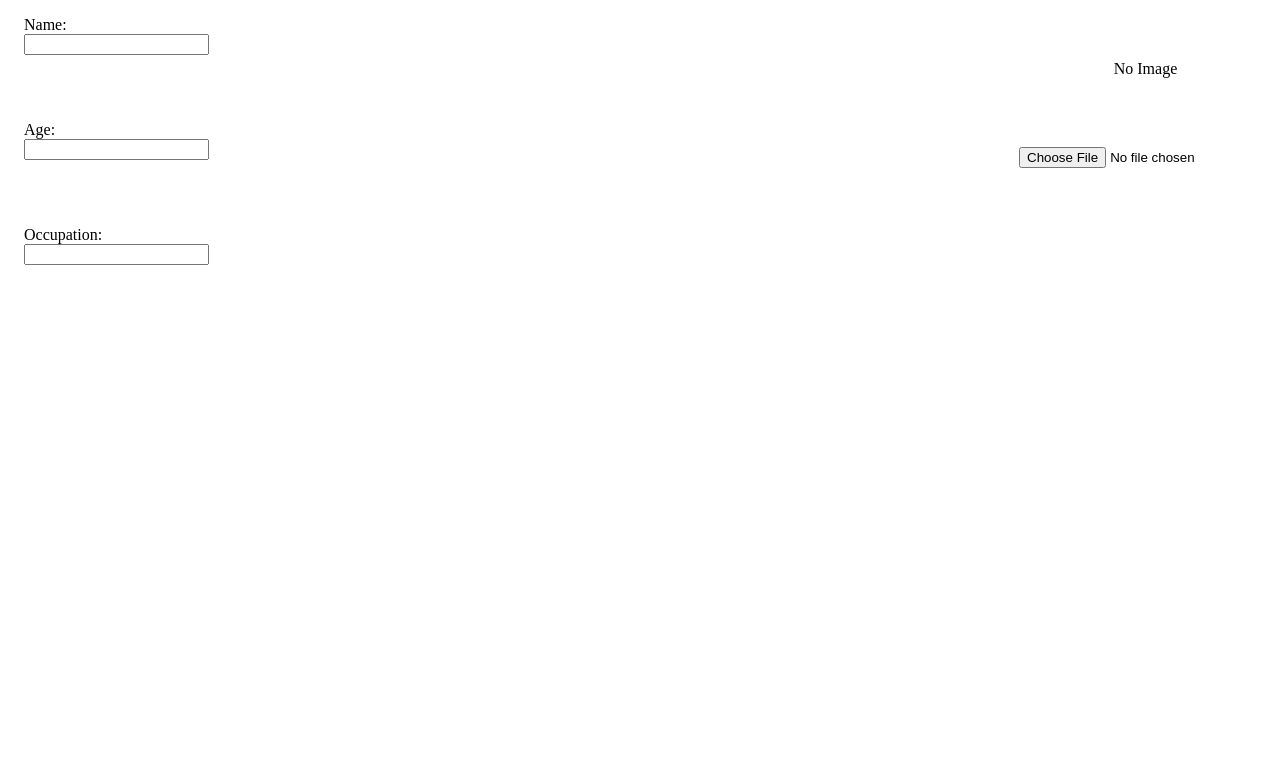
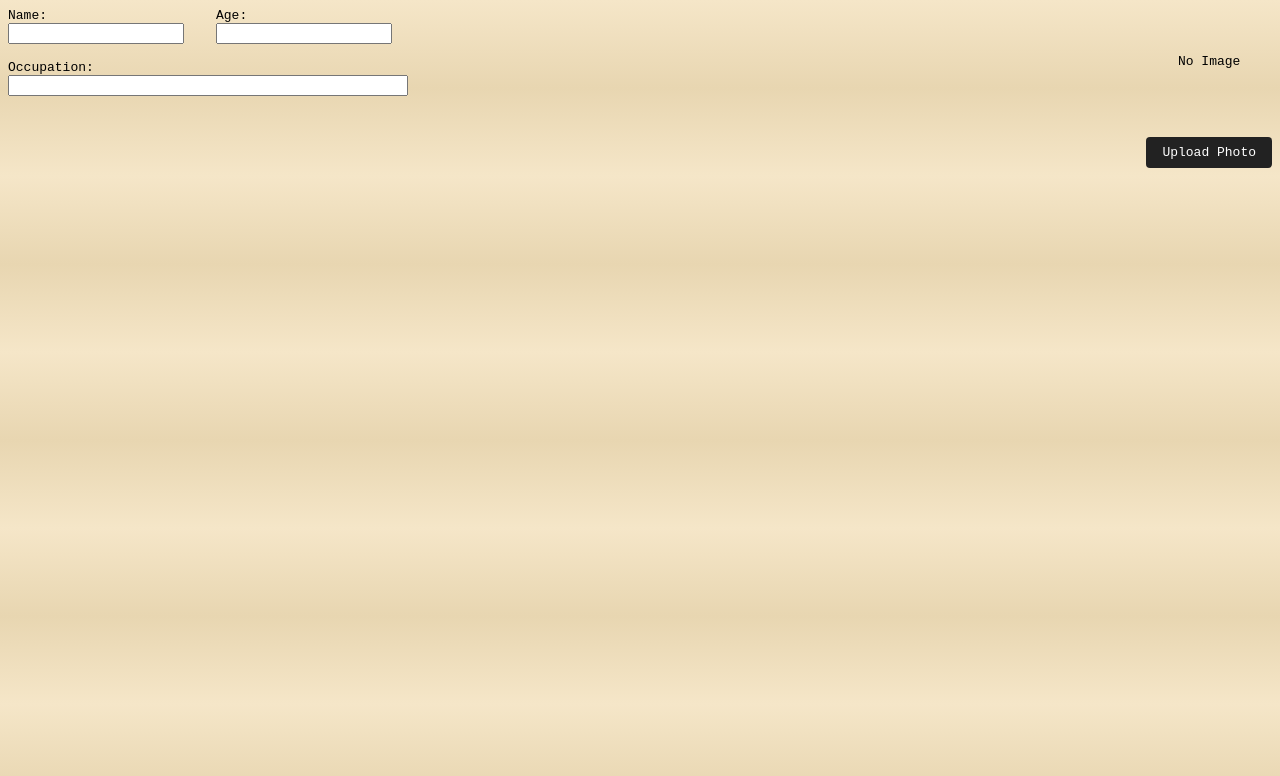
Before and after one commit to JaisungSinghLidder/Call-Of-Cthullu-Character-Sheet-, a React (Vite) app: page / in a window 1280 px wide. Shown: the top 776 px of the page. Built offline with nearby package versions, Linux system fonts and the light colour scheme.

Commit message:
added the biege background, and have a the character info section done

```diff
--- a/src/components/CharacterInfo.css
+++ b/src/components/CharacterInfo.css
@@ -1,3 +1,16 @@
+p {
+  font-family: monospace;
+}
+
+label{
+  font-family: monospace;
+}
+
+input
+{
+  font-family: monospace;
+}
+
 .character-info {
   display: flex;
   gap: 2rem;
@@ -13,8 +26,8 @@
   height:100%;
 }
 
-.top-bar-container {
-  display: flex;
+.top-section {
+  display:flex;
   gap: 1rem;
 }
 
@@ -22,18 +35,33 @@
   display: flex;
   flex-direction: column;
   flex: 1;
-  margin-top: 0.5rem;
-  margin-bottom: 0.5rem;
-  margin-left: 1rem;
-  margin-right: 0;
 }
 
 .character-photo {
   display: flex;
   flex-direction: column;
-  height:100%;
+  justify-content: center;
+  align-items: center;
+  height: 100%;
 
 }
+
+.upload-button {
+  background: #222;
+  color: white;
+  padding: 0.5rem 1rem;
+  border-radius: 4px;
+  cursor: pointer;
+  font-family: monospace;
+  text-align: center;
+  margin-top: 0.5rem;
+}
+
+.upload-button:hover {
+  background: #444;
+}
+
+
 
 .character-photo img {
     height:100%;
--- a/src/components/CharacterInfo.jsx
+++ b/src/components/CharacterInfo.jsx
@@ -19,6 +19,7 @@ function CharacterInfo() {
     <div className="character-info">
       {/* Left side: form inputs */}
       <div className="character-details">
+        <div className="top-section">
         <label className="top-bar">
           Name:
           <input
@@ -37,6 +38,7 @@ function CharacterInfo() {
           />
         </label>
         <br />
+        </div>
         <label className="bottom-bar">
           Occupation:
           <input
@@ -55,7 +57,17 @@ function CharacterInfo() {
           <div className="photo-placeholder">No Image</div>
         )}
         <br />
-        <input type="file" accept="image/*" onChange={handleImageUpload} />
+        <input
+          id="fileUpload"
+          type="file"
+          accept="image/*"
+          onChange={handleImageUpload}
+          style={{ display: "none" }}
+        />
+
+        <label htmlFor="fileUpload" className="upload-button">
+          Upload Photo
+        </label>
       </div>
     </div>
   );
--- /dev/null
+++ b/src/index.css
@@ -0,0 +1,11 @@
+body {
+    font-family: monospace;
+    background-color: #f5e6c8;
+    background: linear-gradient(
+        180deg,
+        #f5e6c8 0%,
+        #e8d6b1 50%,
+        #f5e6c8 100%
+    );
+
+}
--- a/src/main.jsx
+++ b/src/main.jsx
@@ -1,6 +1,8 @@
 import React from "react";
+
 import ReactDOM from "react-dom/client";
 import App from "./App.jsx";
+import './index.css';
 
 ReactDOM.createRoot(document.getElementById("root")).render(
   <React.StrictMode>
```
